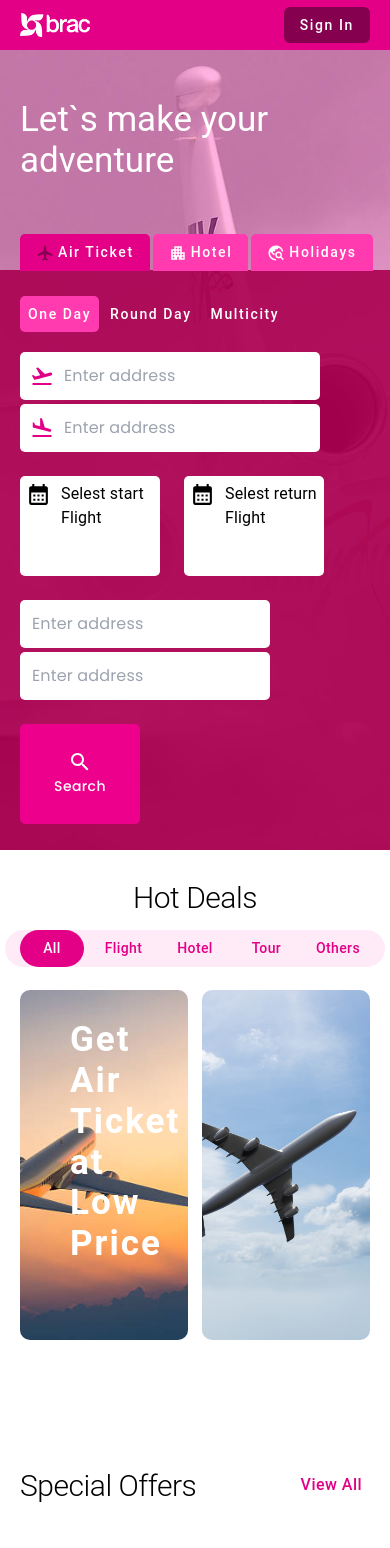
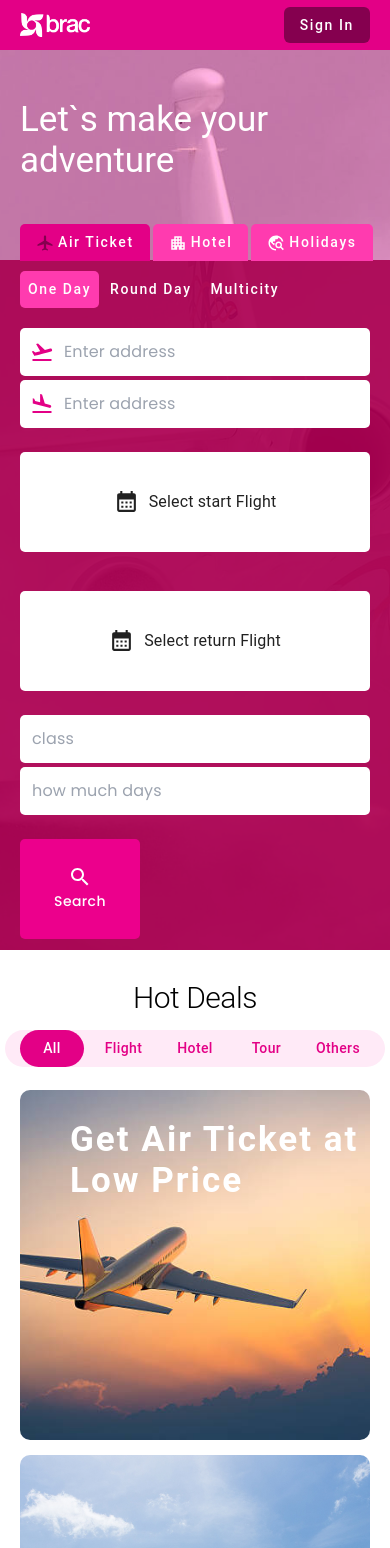
Before and after one commit to JubairTolon/test-case-fly-far-tech, a React (Vite) app: page / in a window 390 px wide. Shown: the top 1548 px of the page. Built offline with nearby package versions, Linux system fonts and the light colour scheme.

Commit message:
some responsive design change

```diff
--- a/src/Components/Home/AirTicket.jsx
+++ b/src/Components/Home/AirTicket.jsx
@@ -129,46 +129,113 @@ const AirTicket = () => {
                 </Button>
             </Box>
             <Box sx={{ width: '100%', marginTop: '20px' }}>
-                <form className='flex flex-wrap w-full items-center gap-6 xl:justify-between' noValidate autoComplete="off">
-                    <Box sx={{ height: '100px', width: '300px', display: 'flex', flexDirection: 'column', justifyContent: 'space-between' }}>
-                        <span className='flex bg-praimary-text items-center h-12 w-full rounded-sm'><FlightTakeoffIcon sx={{ color: 'primary.main', marginX: '10px' }} /><input type='texy' className='focus:outline-none w-full' placeholder='Enter address' /></span>
-                        <span className='flex bg-praimary-text items-center h-12 w-full rounded-sm'><FlightLandIcon sx={{ color: 'primary.main', marginX: '10px' }} /><input type='texy' className='focus:outline-none w-full' placeholder='Enter address' /></span>
+                <form className='flex flex-wrap w-full xl:gap-0 gap-6 xl:justify-between'>
+                    <Box sx={{
+                        height: '100px',
+                        width: {
+                            xs: '100%',
+                            sm: '400px',
+                            md: '400px',
+                            lg: '400px',
+
+                        },
+                        display: 'flex', flexDirection: 'column', justifyContent: 'space-between'
+                    }}>
+                        <span className='flex bg-praimary-text items-center h-12 w-full rounded-sm'>
+                            <FlightTakeoffIcon sx={{ color: 'primary.main', marginX: '10px' }} />
+                            <input type='texy' className='focus:outline-none w-full' placeholder='Enter address' />
+                        </span>
+                        <span className='flex bg-praimary-text items-center h-12 w-full rounded-sm'>
+                            <FlightLandIcon sx={{ color: 'primary.main', marginX: '10px' }} />
+                            <input type='texy' className='focus:outline-none w-full' placeholder='Enter address' />
+                        </span>
                     </Box>
                     <Box
+                        onClick={handleStartCalander}
                         sx={{
-                            display: 'flex', cursor: 'pointer', padding: '6px', backgroundColor: 'white', height: '100px', width: '140px', borderRadius: '5px'
+                            display: 'flex', cursor: 'pointer', padding: '6px', backgroundColor: 'white', height: '100px', borderRadius: '5px', justifyContent: 'center',
+                            marginBottom: {
+                                xs: '15px',
+                                sm: '15px',
+                                md: 0,
+                                lg: 0
+                            },
+                            alignItems: {
+                                xs: 'center',
+                                sm: 'center',
+                                md: 'top',
+                                lg: 'top'
+                            },
+                            width: {
+                                xs: '100%',
+                                sm: '140px',
+                                md: '140px',
+                                lg: '140px',
+                            },
                         }}>
-                        <Box sx={{ color: 'black', display: 'flex', width: '100%' }} onClick={handleStartCalander}>
                         <CalendarMonthIcon sx={{ fontSize: '25px', marginRight: '10px' }} />
-                            {startDate !== null ? <Box sx={{ display: 'flex', flexDirection: 'column', alignItems: 'center' }}>
+                        {startDate !== null ?
+                            <Box sx={{ display: 'flex', flexDirection: 'column', alignItems: 'center' }}>
                                 <span>{startDate.toLocaleString('default', { month: 'long' })}</span>
-                                <span className='font-bold text-3xl'>{startDate.getDay()}</span>
+                                <span className='font-bold text-2xl'>{startDate.getDay()}</span>
                                 <span>{startDay}</span>
-                            </Box> : <Typography>Selest start Flight</Typography>}
+                            </Box> :
+                            <Typography>Select start Flight</Typography>
+                        }
                         {isOpenStartCal && (
-                                <DatePicker selected={startDate} onChange={handleStartDate} inline />
+                            <DatePicker
+                                dateFormat={"dd-MM-yyyy"}
+                                selected={startDate}
+                                onChange={handleStartDate}
+                                inline />
                         )}
                     </Box>
-                    </Box>
                     <Box
+                        onClick={handleReturnCalander}
                         sx={{
-                            display: 'flex', cursor: 'pointer', padding: '6px', backgroundColor: 'white', height: '100px', width: '140px', borderRadius: '5px'
+                            display: 'flex', cursor: 'pointer', padding: '6px', backgroundColor: 'white', height: '100px', borderRadius: '5px', justifyContent: 'center',
+                            alignItems: {
+                                xs: 'center',
+                                sm: 'center',
+                                md: 'top',
+                                lg: 'top'
+                            },
+                            width: {
+                                xs: '100%',
+                                sm: '140px',
+                                md: '140px',
+                                lg: '140px',
+                            },
                         }}>
-                        <Box sx={{ color: 'black', display: 'flex', width: '100%' }} onClick={handleReturnCalander}>
                         <CalendarMonthIcon sx={{ fontSize: '25px', marginRight: '10px' }} />
-                            {returnDate !== null ? <Box sx={{ display: 'flex', flexDirection: 'column', alignItems: 'center' }}>
+                        {returnDate !== null ?
+                            <Box sx={{ display: 'flex', flexDirection: 'column', alignItems: 'center' }}>
                                 <span>{returnDate.toLocaleString('default', { month: 'long' })}</span>
-                                <span className='font-bold text-3xl'>{returnDate.getDay()}</span>
+                                <span className='font-bold text-2xl'>{returnDate.getDay()}</span>
                                 <span>{returnDay}</span>
-                            </Box> : <Typography>Selest return Flight</Typography>}
+                            </Box> :
+                            <Typography>Select return Flight</Typography>
+                        }
                         {isOpenReturnCal && (
                             <DatePicker selected={returnDate} onChange={handleReturnDate} inline />
                         )}
                     </Box>
-                    </Box>
-                    <Box sx={{ height: '100px', width: '250px', display: 'flex', flexDirection: 'column', justifyContent: 'space-between' }}>
-                        <span className='flex bg-praimary-text items-center h-12 w-full rounded-sm'><input type='texy' className='focus:outline-none pl-3 w-full' placeholder='Enter address' /></span>
-                        <span className='flex bg-praimary-text items-center h-12 w-full rounded-sm'><input type='texy' className='focus:outline-none pl-3 w-full' placeholder='Enter address' /></span>
+                    <Box sx={{
+                        height: '100px',
+                        width: {
+                            xs: '100%',
+                            sm: '300px',
+                            md: '300px',
+                            lg: '300px',
+                        },
+                        display: 'flex', flexDirection: 'column', justifyContent: 'space-between'
+                    }}>
+                        <span className='flex bg-praimary-text items-center h-12 w-full rounded-sm'>
+                            <input type='texy' className='focus:outline-none pl-3 w-full' placeholder='class' />
+                        </span>
+                        <span className='flex bg-praimary-text items-center h-12 w-full rounded-sm'>
+                            <input type='texy' className='focus:outline-none pl-3 w-full' placeholder='how much days' />
+                        </span>
                     </Box>
                     <Button
                         sx={{
--- a/src/Components/Home/AllDeals.jsx
+++ b/src/Components/Home/AllDeals.jsx
@@ -9,6 +9,12 @@ const AllDeals = () => {
         <>
             <Box sx={{
                 display: 'flex', justifyContent: 'space-between',
+                flexDirection: {
+                    xs: 'column',
+                    sm: 'column',
+                    md: 'row',
+                    lg: 'row'
+                },
                 marginTop: {
                     xs: '60px',
                     sm: '60px',
@@ -19,7 +25,18 @@ const AllDeals = () => {
                 <Box
                     sx={{
                         height: '350px',
-                        width: '48%',
+                        width: {
+                            xs: '100%',
+                            sm: '100%',
+                            md: '48%',
+                            lg: '48%'
+                        },
+                        marginBottom: {
+                            xs: '15px',
+                            sm: '15px',
+                            md: 0,
+                            lg: 0
+                        },
                         backgroundImage: `url(${plane1})`,
                         backgroundPosition: "center",
                         backgroundSize: "cover",
@@ -36,7 +53,12 @@ const AllDeals = () => {
                 <Box
                     sx={{
                         height: '350px',
-                        width: '48%',
+                        width: {
+                            xs: '100%',
+                            sm: '100%',
+                            md: '48%',
+                            lg: '48%'
+                        },
                         backgroundImage: `url(${plane2})`,
                         backgroundPosition: "center",
                         backgroundSize: "cover",
--- a/src/Components/Home/Banner.jsx
+++ b/src/Components/Home/Banner.jsx
@@ -18,9 +18,9 @@ const Banner = () => {
         <Box
             sx={{
                 height: {
-                    xs: '800px',
-                    sm: '800px',
-                    md: '800px',
+                    xs: '900px',
+                    sm: '700px',
+                    md: '700px',
                     lg: '700px'
                 },
                 width: '100%',
@@ -188,9 +188,9 @@ const Banner = () => {
                 <Box sx={{
                     display: 'flex', flexDirection: 'column', justifyContent: 'center',
                     height: {
-                        xs: '580px',
-                        sm: '500px',
-                        md: '320px',
+                        xs: '690px',
+                        sm: '100%',
+                        md: '100%',
                         lg: '320px'
                     }, backgroundColor: 'rgba(170, 0, 80, 0.9)',
                     paddingX: {
--- a/src/Components/Home/Flight.jsx
+++ b/src/Components/Home/Flight.jsx
@@ -9,6 +9,12 @@ const Flight = () => {
         <>
             <Box sx={{
                 display: 'flex', justifyContent: 'space-between',
+                flexDirection: {
+                    xs: 'column',
+                    sm: 'column',
+                    md: 'row',
+                    lg: 'row'
+                },
                 marginTop: {
                     xs: '60px',
                     sm: '60px',
@@ -16,10 +22,20 @@ const Flight = () => {
                     lg: '40px'
                 }
             }}>
-                <Box
-                    sx={{
+                <Box sx={{
                     height: '350px',
-                        width: '48%',
+                    width: {
+                        xs: '100%',
+                        sm: '100%',
+                        md: '48%',
+                        lg: '48%'
+                    },
+                    marginBottom: {
+                        xs: '15px',
+                        sm: '15px',
+                        md: 0,
+                        lg: 0
+                    },
                     backgroundImage: `url(${plane2})`,
                     backgroundPosition: "center",
                     backgroundSize: "cover",
@@ -35,7 +51,12 @@ const Flight = () => {
                 <Box
                     sx={{
                         height: '350px',
-                        width: '48%',
+                        width: {
+                            xs: '100%',
+                            sm: '100%',
+                            md: '48%',
+                            lg: '48%'
+                        },
                         backgroundImage: `url(${plane1})`,
                         backgroundPosition: "center",
                         backgroundSize: "cover",
@@ -45,8 +66,7 @@ const Flight = () => {
                         ":active": {
                             backgroundColor: 'red'
                         }
-                    }}
-                >
+                    }}>
                     <Typography variant="h1" sx={{ fontWeight: '600', letterSpacing: '.1ch', fontSize: '35px', color: 'white', marginLeft: '50px', marginTop: '30px' }}>Get Air Ticket at <br /> Low Price</Typography>
                 </Box>
             </Box>
--- a/src/Components/Home/SpecialOffer.jsx
+++ b/src/Components/Home/SpecialOffer.jsx
@@ -17,7 +17,12 @@ const SpecialOffer = () => {
                     md: '100px',
                     lg: '150px'
                 },
-                marginTop: '120px'
+                marginTop: {
+                    xs: '50px',
+                    sm: '80px',
+                    md: '100px',
+                    lg: '120px',
+                }
             }}>
                 <Box sx={{ display: 'flex', justifyContent: 'space-between', alignItems: 'center', height: '50px' }}>
                     <Typography variant="h1" sx={{ color: 'black', fontSize: '30px' }}>Special Offers</Typography>
--- a/src/Components/Shared/Footer.jsx
+++ b/src/Components/Shared/Footer.jsx
@@ -11,7 +11,13 @@ const Footer = () => {
         <>
             <Box
                 sx={{
-                    marginTop: '100px', backgroundColor: 'secondary.dark',
+                    backgroundColor: 'secondary.dark', paddingY: '40px', color: 'white', width: '100%',
+                    marginTop: {
+                        xs: '40px',
+                        sm: '60px',
+                        md: '80px',
+                        lg: '100px'
+                    },
                     height: {
                         xs: 'auto',
                         sm: 'auto',
@@ -23,14 +29,12 @@ const Footer = () => {
                         sm: '80px',
                         md: '100px',
                         lg: '150px'
-                    }, paddingY: '40px', color: 'white', width: '100%',
+                    }
                 }}>
-                <Box
-                    sx={{
-                        display: 'flex', flexDirection: 'row', gap: '18px', flexWrap: 'wrap',
-                    }}>
+                <Box sx={{ display: 'flex', flexDirection: 'row', gap: '18px', flexWrap: 'wrap' }}>
                     <Box sx={{
-                        width: '300px', marginBottom: {
+                        width: '300px',
+                        marginBottom: {
                             sm: '20px'
                         }
                     }}>
@@ -38,15 +42,16 @@ const Footer = () => {
                         <Typography sx={{ fontSize: '15px' }}>Lorem ipsum dolor sit amet consectetur adipisicing elit. Enim eveniet minima quasi officia necessitatibus veniam quibusdam alias reprehenderit explicabo error. Lorem, ipsum dolor sit amet consectetur adipisicing elit.</Typography>
                     </Box>
                     <Box sx={{
-                        width: '300px', marginBottom: {
+                        width: '300px',
+                        marginBottom: {
                             sm: '20px'
                         }
                     }}>
                         <Typography sx={{ marginBottom: '10px' }} variant='h5'>Need help</Typography>
                         <Typography sx={{ fontSize: '15px' }}><strong>Address: </strong>Lorem ipsum dolor sit amet consectetur.</Typography>
-                        <Typography sx={{ marginTop: '5px', fontSize: '15px' }}><strong>Email: </strong>abc@company.com</Typography>
-                        <Typography sx={{ marginTop: '5px', fontSize: '15px' }}><strong>Phone1: </strong>+8801878763104</Typography>
-                        <Typography sx={{ marginTop: '5px', fontSize: '15px' }}><strong>Phone2: </strong>+8801878763104</Typography>
+                        <Typography sx={{ marginTop: '5px', fontSize: '15px' }}>Email: abc@company.com</Typography>
+                        <Typography sx={{ marginTop: '5px', fontSize: '15px' }}>Phone1: +8801878763104</Typography>
+                        <Typography sx={{ marginTop: '5px', fontSize: '15px' }}>Phone2: +8801878763104</Typography>
                     </Box>
                     <Box sx={{
                         width: '180px', display: 'flex', flexDirection: 'column', marginBottom: {
@@ -85,12 +90,20 @@ const Footer = () => {
                         <Link className='mt-3 text-sm'>Lorem</Link>
                     </Box>
                 </Box >
-                <Box sx={{ display: 'flex', borderBottom: 1, borderColor: 'white', paddingY: '60px' }}>
+                <Box sx={{
+                    borderBottom: 1, borderColor: 'white', paddingY: '60px', display: 'flex',
+                    flexDirection: {
+                        xs: 'column',
+                        sm: 'column',
+                        md: 'row',
+                        lg: 'row'
+                    },
+                }}>
                     <Box>
                         <Typography variant='h5'>We Accept</Typography>
-                        <img className='mt-3 w-1/2' src={payment} alt="payment systems allow" />
+                        <img className='mt-3 w-full lg:w-1/2' src={payment} alt="payment systems allow" />
                     </Box>
-                    <Box>
+                    <Box sx={{ marginTop: { xs: '30px' } }}>
                         <Typography sx={{ marginBottom: '10px' }} variant='h5'>Social</Typography>
                         <Box>
                             <span className='mr-3'><FacebookIcon sx={{ fontSize: '30px' }} /></span>
@@ -101,7 +114,7 @@ const Footer = () => {
                     </Box>
                 </Box>
                 <Typography sx={{ textAlign: 'center', fontSize: '14px', marginTop: '10px' }}>© {new Date().getFullYear()} All Right Reserved By BRAC And Developed By <Link className='underline'>Fly Far Tech</Link></Typography>
-            </Box>
+            </Box >
         </>
     );
 };
--- a/src/Components/Shared/NavBar.jsx
+++ b/src/Components/Shared/NavBar.jsx
@@ -11,6 +11,7 @@ const NavBar = () => {
             display: 'flex',
             justifyContent: 'space-between',
             alignItems: 'center',
+            marginX: 0,
             height: {
                 xs: '50px',
                 sm: '60px',
--- a/src/index.css
+++ b/src/index.css
@@ -10,9 +10,23 @@
   box-sizing: border-box;
   max-width: 1680px;
   font-family: 'Poppins', sans-serif;
-  /* background-color: rgba(133, 0, 80, 0.815); */
 }
 
-body {
+body,
+html {
   background-color: white;
 }
+
+body::-webkit-scrollbar {
+  width: 8px;
+}
+
+body::-webkit-scrollbar-track {
+  background: #0A0A0A;
+}
+
+body::-webkit-scrollbar-thumb {
+  background-color: rgb(160, 0, 115);
+  border-radius: 20px;
+  /* border: 3px solid orange; */
+}
```
Lines whose indentation alone changed are shown as unchanged.
